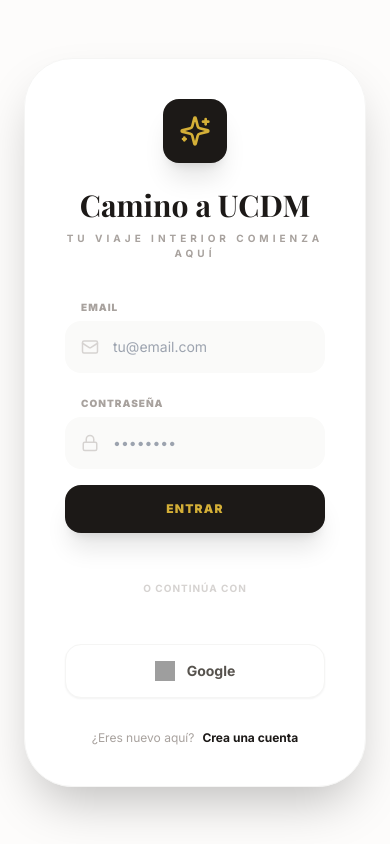
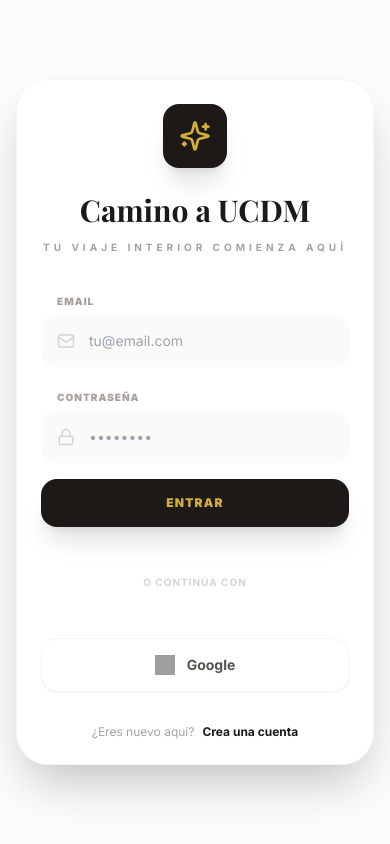
Before and after one commit to verovilab/alumbrar, a React (Vite) app: page / in a window 390 px wide. Built offline with nearby package versions, Linux system fonts and the light colour scheme; no server answers; grey boxes are pictures that could not be loaded; a web font is replaced by a local one.

Commit message:
Fix: Restore viewport meta and improve UI responsiveness

```diff
--- a/index.html
+++ b/index.html
@@ -2,6 +2,7 @@
 <html lang="es">
 <head>
     <meta charset="UTF-8">
+    <meta name="viewport" content="width=device-width, initial-scale=1.0, maximum-scale=1.0, user-scalable=no">
     <meta name="theme-color" content="#FDFCFB">
     <title>Camino a UCDM</title>
     <link rel="manifest" href="/manifest.json">
--- a/src/components/Auth.tsx
+++ b/src/components/Auth.tsx
@@ -45,9 +45,9 @@ export function Auth() {
   };
 
   return (
-    <div className="min-h-screen bg-[#FDFCFB] flex items-center justify-center p-6">
-      <div className="w-full max-w-md bg-white rounded-[3rem] shadow-2xl p-10 border border-stone-100 space-y-8 animate-fade-up">
-        <div className="text-center space-y-2">
+    <div className="min-h-screen bg-[#FDFCFB] flex items-center justify-center p-4 sm:p-6">
+      <div className="w-full max-w-lg bg-white rounded-[2rem] sm:rounded-[3.5rem] shadow-2xl p-6 sm:p-12 border border-stone-100 space-y-8 animate-fade-up">
+        <div className="text-center space-y-3">
           <div className="w-16 h-16 bg-stone-900 rounded-2xl flex items-center justify-center mx-auto mb-6 shadow-xl">
             <Sparkles className="text-[#D4AF37]" size={32} />
           </div>
```
